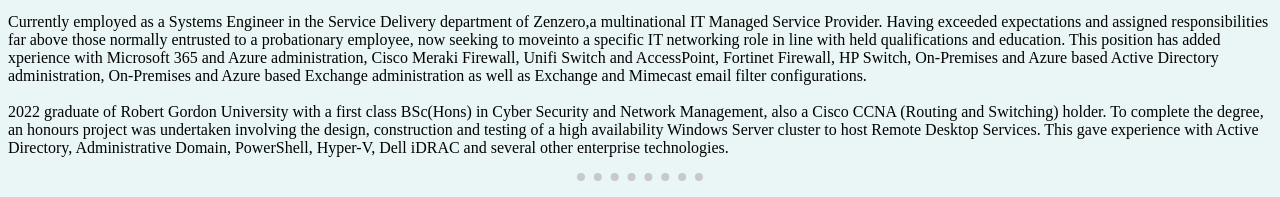
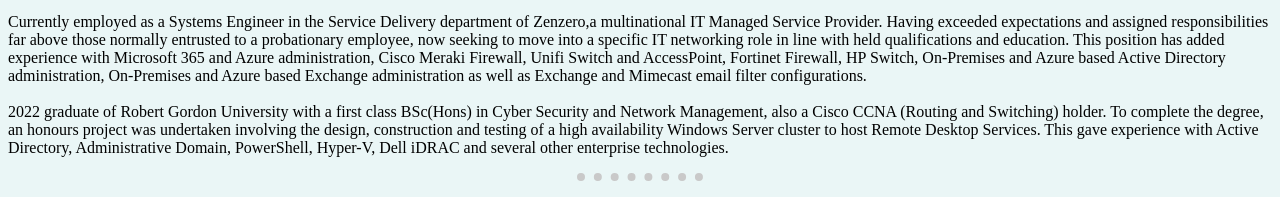
Before and after one commit to JAnglesea/cv, a plain HTML site: page index.html in a window 1280 px wide. Shown: the part 307-504 px from the top of the page. Drawn offline with Linux system fonts and the light colour scheme.

Commit message:
Update index.html

```diff
--- a/index.html
+++ b/index.html
@@ -21,8 +21,8 @@
     </table>
     <p>Currently employed as a Systems Engineer in the Service Delivery department of Zenzero,a multinational IT Managed
         Service Provider. Having exceeded expectations and assigned responsibilities far above those normally entrusted
-        to a probationary employee, now seeking to moveinto a specific IT networking role in line with held
-        qualifications and education. This position has added xperience with Microsoft 365 and Azure administration,
+        to a probationary employee, now seeking to move into a specific IT networking role in line with held
+        qualifications and education. This position has added experience with Microsoft 365 and Azure administration,
         Cisco Meraki Firewall, Unifi Switch and AccessPoint, Fortinet Firewall, HP Switch, On-Premises and Azure based
         Active Directory administration, On-Premises and Azure based Exchange administration as well as Exchange and
         Mimecast email filter configurations.<br><br> 2022 graduate of Robert Gordon University with a first class
```
